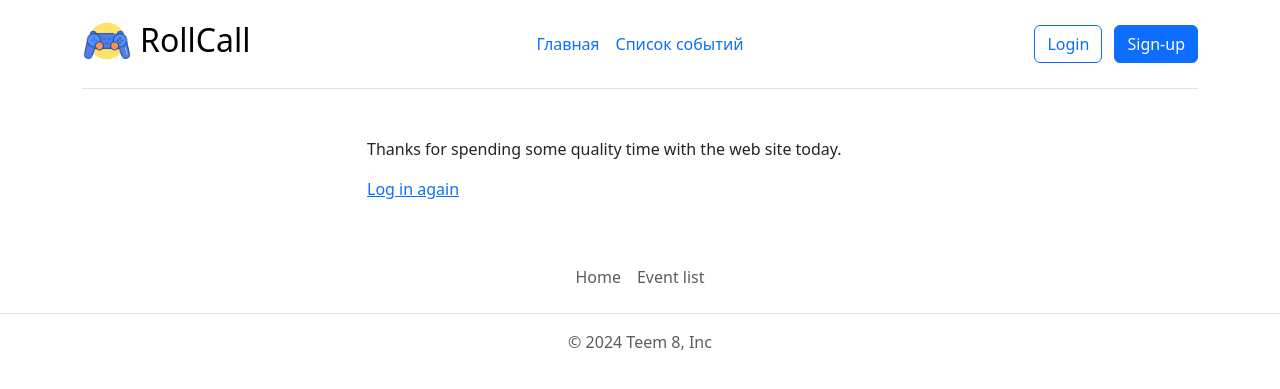
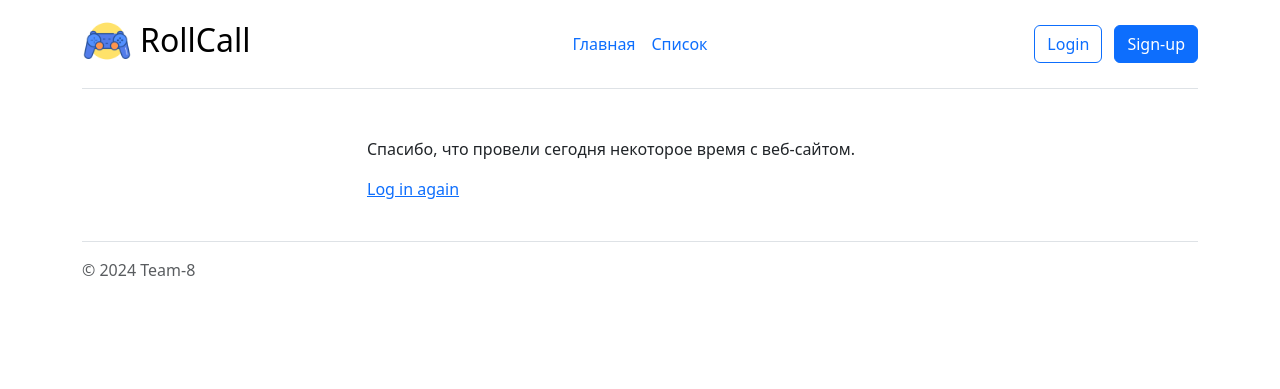
Before and after one commit to RichCake/rollcall, a Django app: page /auth/logout/ in a window 1280 px wide. Shown: the top 389 px of the page. Run offline with Django 4.2, Linux system fonts and the light colour scheme; parts of the project's set-up code (start-up, migrations or seed data) failed here and were passed over; some libraries are stand-ins or nearby versions.

Commit message:
tamplates

```diff
--- a/event_manager/events/models.py
+++ b/event_manager/events/models.py
@@ -52,7 +52,7 @@ class Event(models.Model):
     is_private = models.BooleanField(
         default=False,
         verbose_name='приватное',
-        help_text='Доступ только по ссылке',
+        help_text='Доступ из профиля',
     )
     is_canceled = models.BooleanField(
         default=False,
--- a/event_manager/events/views.py
+++ b/event_manager/events/views.py
@@ -25,7 +25,6 @@ class CreateEventView(LoginRequiredMixin, views.CreateView):
         event.save()
         self.object = event
         return FormMixin.form_valid(self, form)
-
 
 
 class UpdateEventView(LoginRequiredMixin, views.UpdateView):
--- a/event_manager/templates/includes/footer.html
+++ b/event_manager/templates/includes/footer.html
@@ -1,7 +1,19 @@
-<footer class="py-3 my-4">
-  <ul class="nav justify-content-center border-bottom pb-3 mb-3">
-    <li class="nav-item"><a href="{% url "homepage:home" %}" class="nav-link px-2 text-body-secondary">Home</a></li>
-    <li class="nav-item"><a href="{% url "events:list" %}" class="nav-link px-2 text-body-secondary">Event list</a></li>
-  </ul>
-  <p class="text-center text-body-secondary">&copy; 2024 Teem 8, Inc</p>
-</footer>
+<div class="container">
+  <footer class="d-flex flex-wrap justify-content-between align-items-center py-3 my-4 border-top">
+    <div class="col-md-4 d-flex align-items-center">
+      <span class="mb-3 mb-md-0 text-body-secondary">&copy; 2024 Team-8</span>
+    </div>
+
+    <ul class="nav col-md-4 justify-content-end list-unstyled d-flex">
+      {% comment %}
+      Если появится ссылки на соцсети, встаить сюда
+      <li class="ms-3">
+        <a class="text-body-secondary" href="https://t.me/..." target="_blank">
+          <svg class="bi" width="24" height="24">
+            <path d="M16 8A8 8 0 1 1 0 8a8 8 0 0 1 16 0M8.287 5.906q-1.168.486-4.666 2.01-.567.225-.595.442c-.03.243.275.339.69.47l.175.055c.408.133.958.288 1.243.294q.39.01.868-.32 3.269-2.206 3.374-2.23c.05-.012.12-.026.166.016s.042.12.037.141c-.03.129-1.227 1.241-1.846 1.817-.193.18-.33.307-.358.336a8 8 0 0 1-.188.186c-.38.366-.664.64.015 1.088.327.216.589.393.85.571.284.194.568.387.936.629q.14.092.27.187c.331.236.63.448.997.414.214-.02.435-.22.547-.82.265-1.417.786-4.486.906-5.751a1.4 1.4 0 0 0-.013-.315.34.34 0 0 0-.114-.217.53.53 0 0 0-.31-.093c-.3.005-.763.166-2.984 1.09"/>
+        </a>
+      </li>
+      {% endcomment %}
+    </ul>
+  </footer>
+</div>
--- a/event_manager/templates/includes/header.html
+++ b/event_manager/templates/includes/header.html
@@ -10,9 +10,9 @@
     </div>
     <ul class="nav col-12 col-md-auto mb-2 justify-content-center mb-md-0">
       <li><a class="nav-link px-2 {% if view_name == 'homepage:home' %}link-secondary{% endif %}" href="{% url "homepage:home" %}">Главная</a></li>
-      <li><a class="nav-link px-2 {% if view_name == 'events:list' %}link-secondary{% endif %}" href="{% url "events:list" %}">Список событий</a></li>
+      <li><a class="nav-link px-2 {% if view_name == 'events:list' %}link-secondary{% endif %}" href="{% url "events:list" %}">Список</a></li>
       {% if request.user.is_authenticated %}
-        <li><a class="nav-link px-2 {% if view_name == 'events:create' %}link-secondary{% endif %}" href="{% url 'events:create' %}">Создать событие</a></li>
+        <li><a class="nav-link px-2 {% if view_name == 'events:create' %}link-secondary{% endif %}" href="{% url 'events:create' %}">Создать</a></li>
       {% endif %}
       {% if request.user.is_staff %}
         <li><a class="nav-link px-2" href="{% url "admin:index" %}" target="_blank">Админка</a></li>
--- a/event_manager/templates/users/logout.html
+++ b/event_manager/templates/users/logout.html
@@ -4,7 +4,7 @@
 <main class="container mt-5">
     <div class="row justify-content-center">
         <div class="col-md-6">
-            <p>Thanks for spending some quality time with the web site today.</p>
+            <p>Спасибо, что провели сегодня некоторое время с веб-сайтом.</p>
             <p><a href="{% url 'users:login' %}">Log in again</a></p>
         </div>
     </div>
--- a/event_manager/templates/users/password_change_done.html
+++ b/event_manager/templates/users/password_change_done.html
@@ -4,7 +4,7 @@
 <main class="container mt-5">
     <div class="row justify-content-center">
         <div class="col-md-6">
-            <p>Your password was changed..</p>
+            <p>Ваш пароль был изменен..</p>
             <p><a href="{% url 'users:login' %}">Log in</a></p>
         </div>
     </div>
--- a/event_manager/templates/users/password_reset_complete.html
+++ b/event_manager/templates/users/password_reset_complete.html
@@ -4,7 +4,7 @@
 <main class="container mt-5">
     <div class="row justify-content-center">
         <div class="col-md-6">
-            <p>Your password was changed..</p>
+            <p>Ваш пароль был изменен..</p>
             <p><a href="{% url 'users:login' %}">Log in</a></p>
         </div>
     </div>
--- a/event_manager/templates/users/password_reset_done.html
+++ b/event_manager/templates/users/password_reset_done.html
@@ -4,7 +4,7 @@
 <main class="container mt-5">
     <div class="row justify-content-center">
         <div class="col-md-6">
-            <p>Your password was reset..</p>
+            <p>Ваш пароль был сброшен..</p>
             <p><a href="{% url 'users:login' %}">Log in</a></p>
         </div>
     </div>
```
